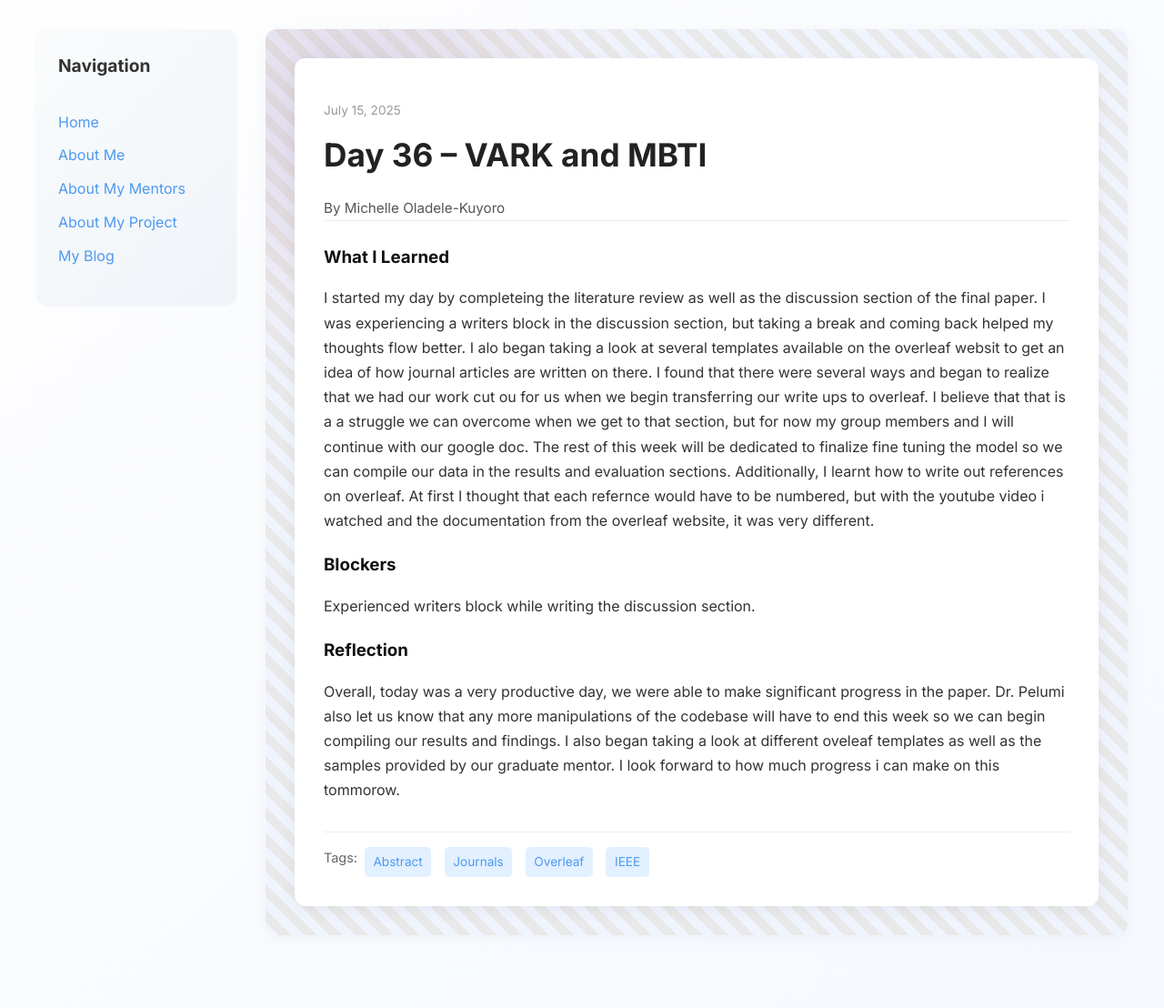
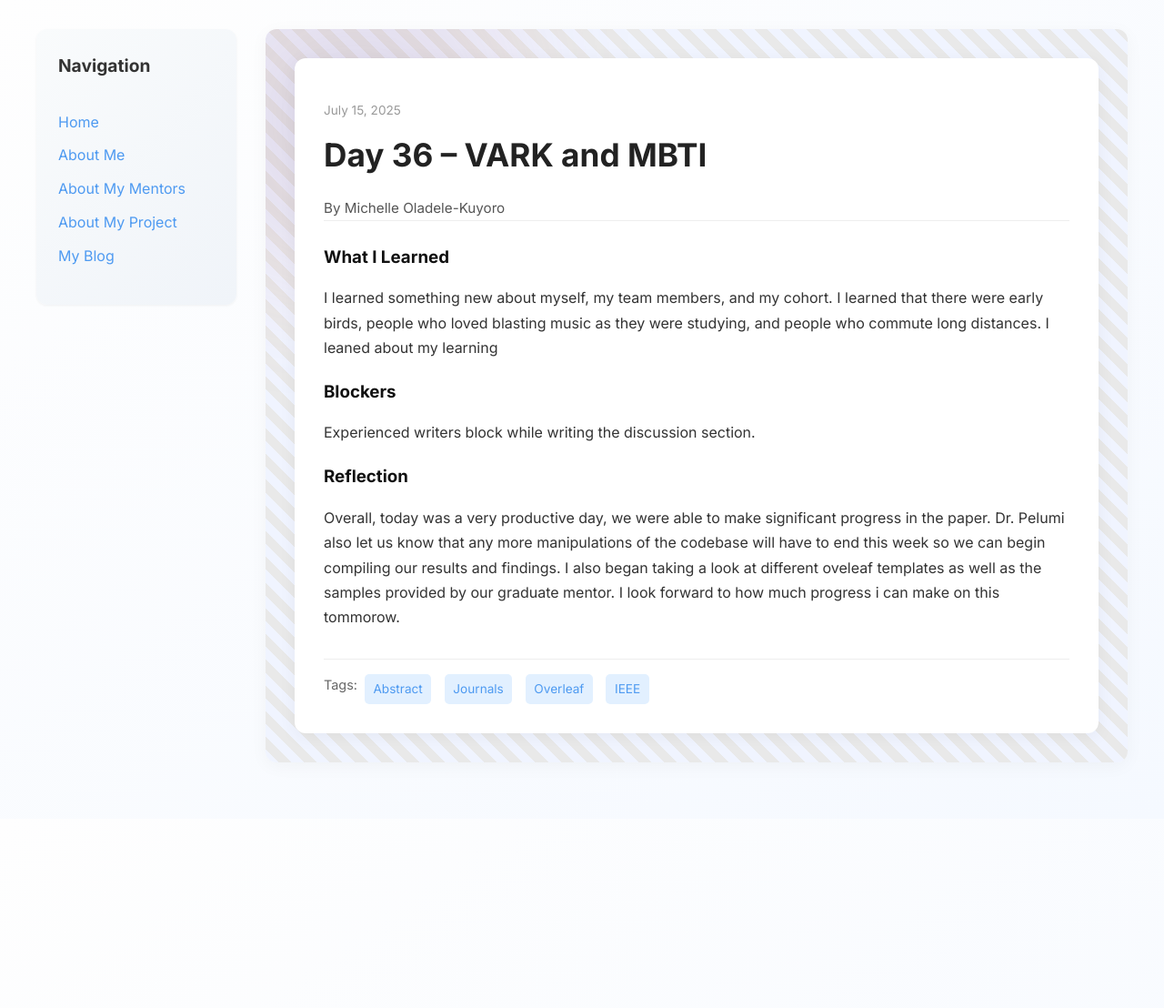
Before and after one commit to Miola585/Miola585.github.io, a Jekyll site: the page built from _posts/2025-07-15-day-36.md, in a window 1280 px wide. Shown: the whole page at 91% size. Built offline with Jekyll 4.4.1, drawn with Linux system fonts in a browser that asks for light colours; after the commit the page ends 900 px from its top, so only the background shows below that.

Commit message:
Update 2025-07-15-day-36.md

```diff
--- a/_posts/2025-07-15-day-36.md
+++ b/_posts/2025-07-15-day-36.md
@@ -7,7 +7,7 @@ permalink: /day36.html
 tags: ["Abstract", "Journals", "Overleaf", "IEEE"]
 
 what_i_learned: |
-  I started my day by completeing the literature review as well as the discussion section of the final paper. I was experiencing a writers block in the discussion section, but taking a break and coming back helped my thoughts flow better. I alo began taking a look at several templates available on the overleaf websit to get an idea of how journal articles are written on there. I found that there were several ways and began to realize that we had our work cut ou for us when we begin transferring our write ups to overleaf. I believe that that is a a struggle we can overcome when we get to that section, but for now my group members and I will continue with our google doc. The rest of this week will be dedicated to finalize fine tuning the model so we can compile our data in the results and evaluation sections. Additionally, I learnt how to write out references on overleaf. At first I thought that each refernce would have to be numbered, but with the youtube video i watched and the documentation from the overleaf website, it was very different.
+  I learned something new about myself, my team members, and my cohort. I learned that there were early birds, people who loved blasting music as they were studying, and people who commute long distances. I leaned about my learning
 
 blockers: |
    Experienced writers block while writing the discussion section.
```
